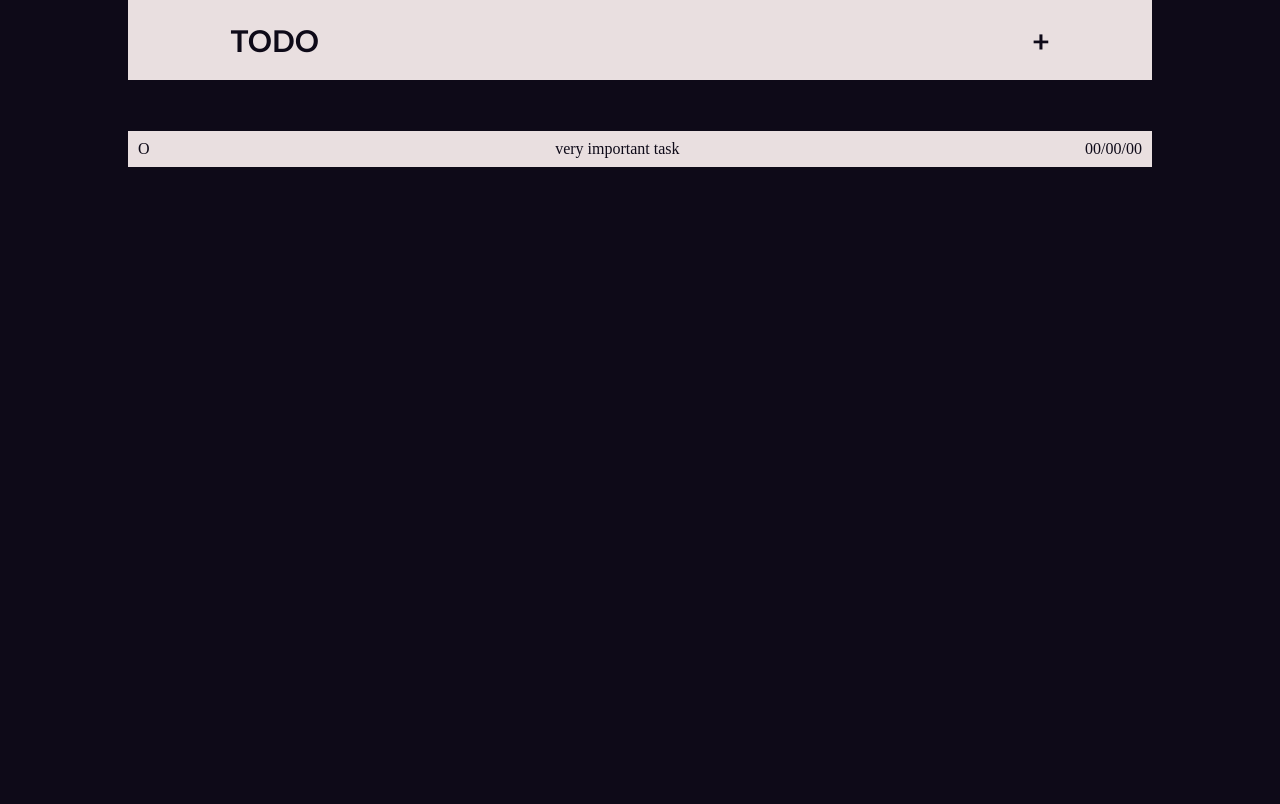
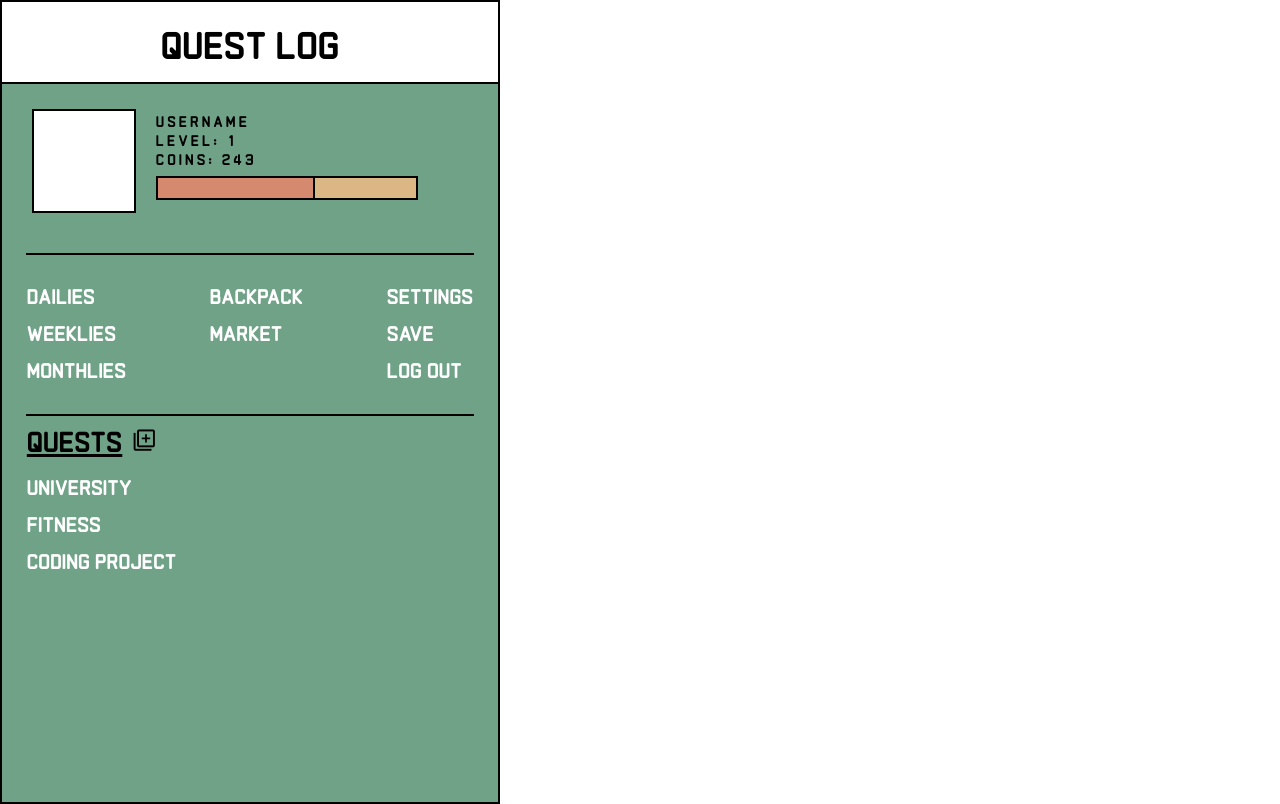
Before and after one commit to oriodev/todolist, a website built with webpack: page dist/index.html in a window 1280 px wide. Built offline with nearby package versions, Linux system fonts and the light colour scheme.

Commit message:
finished inital sidebar design

```diff
--- /dev/null
+++ b/src/_flexbox.scss
@@ -0,0 +1,6 @@
+@mixin align($position, $direction, $horidirection) {
+    display: flex;
+    flex-direction: $direction;
+    justify-content: $position;
+    align-items: $horidirection;
+}
--- a/src/_variables.scss
+++ b/src/_variables.scss
@@ -1,4 +1,25 @@
-$black: #0E0A18;
-$purple: #3c154c;
-$blue: #4717F7;
-$white: #E9DFE0;
+// colours
+$background: #FBFBFB;
+$white: #ffffff;
+$green: #70A288;
+$yellow: #DAB785;
+$red: #D5896F;
+$black: black;
+
+// fonts
+@font-face {
+    font-family: 'Monomaniac-one';
+    src: url('./MonomaniacOne-Regular.woff') format('woff'),
+}
+
+// numbers
+$border: 2px solid black;
+
+// icons
+.material-symbols-outlined {
+  font-variation-settings:
+  'FILL' 0,
+  'wght' 500,
+  'GRAD' 200,
+  'opsz' 48
+}
--- a/src/style.scss
+++ b/src/style.scss
@@ -1,53 +1,174 @@
 @import '_reset';
 @import '_variables';
+@import '_flexbox.scss';
 
 body {
-    background-color: $black;
-    color: $black;
-    display: flex;
-    justify-content: center;
+    font-family: 'Monomaniac-one';
 }
 
 .container {
-    width: 80%;
+    width: 100vw;
     height: 100vh;
+    display: grid;
+    grid-template: 100% / clamp(300px, 45%, 500px) 1fr;
 }
 
-.header {
+// SIDEBAR
 
+.sidebar {
+    height: 100vh;
+    background-color: $green;
+    border: $border;
+    display: flex;
+    flex-direction: column;
+    align-items: center;
+}
+
+.titlediv {
+    @include align(center, row, center);
+    height: 80px;
     width: 100%;
-    height: 10vh;
-
-    display: flex;
-    justify-content: space-between;
-    align-items: center;
-
     background-color: $white;
 
-    h3 {
-        font-family:'Trebuchet MS', 'Lucida Sans Unicode', 'Lucida Grande', 'Lucida Sans', Arial, sans-serif;
-        font-weight: 800;
-        font-size: 30px;
-        padding-left: 10%;
-    }
+    border-bottom: $border;
 
-    h3:last-child {
-        padding-right: 10%;
-        cursor: pointer;
-    }
+    letter-spacing: 35%;
+    font-size: 40px;
+}
+
+// PROFILE SECTION
+
+.profilediv {
+    display: flex;
+    width: 90%;
+    gap: 20px;
+    padding: 5% 5% 5% 7%;
 
 }
 
-.tododisplay {
-    margin-top: 5%;
-    padding: 5px;
+.profilepic {
+    flex-shrink: 0;
+    height: 100px;
+    width: 100px;
+    background-color: $white;
+    border: $border;
+}
 
-    background-color: $white;
+.profileinfo {
+    width: 100%;
+
+    p {
+        letter-spacing: 3px;
+        padding-top: 3px;
+    }
+}
+
+.levelbar {
+    width: clamp(130px, 80%, 300px);
+    height: 20px;
+
+    margin-top: 10px;
+
+    background-color: $yellow;
+
+    border: $border;
+}
+
+.levelbaroverlay {
+    width: 60%;
+    height: 20px;
+
+    background-color: $red;
+    border-right: $border;
+}
+
+.sidebarline {
+    border: 1px solid $black;
+    width: 90%;
+    margin-top: 15px;
+}
+
+// NAV SECTION
+
+.navdiv {
+
+    @include align(space-between, row, flex-start);
+    width: 90%;
+    margin: 20px 0;
+
+
+    a {
+        color: $white;
+        font-size: 22px;
+        text-decoration: none;
+
+        &:hover {
+            color: $black;
+        }
+    }
+}
+
+.questnav {
+    display: flex;
+    flex-direction: column;
+    gap: 15px;
+}
+
+.travelnav {
+    display: flex;
+    flex-direction: column;
+    gap: 15px;
+}
+
+.settingsnav {
+    display: flex;
+    flex-direction: column;
+    gap: 15px;
+}
+
+// PROJECT SECTION
+
+.questdiv {
+    width: 90%;
     color: $black;
 }
 
-.todo {
+.questdivtitle {
     display: flex;
-    justify-content: space-between;
-    padding: 5px;
+    gap: 10px;
+    font-size: 30px;
+
+    h1 {
+        text-decoration: underline;
+    }
+
+    a {
+        color: $black;
+        text-decoration: none;
+
+        &:hover {
+            color: $white;
+        }
+
+    }
 }
+
+.questlist {
+    @include align(flex-start, column, flex-start);
+    gap: 15px;
+    margin-top: 20px;
+}
+
+.quest {
+
+    font-size: 22px;
+
+    a {
+        color: $white;
+        text-decoration: none;
+
+        &:hover {
+            color: $black;
+        }
+    }
+}
```
Also changed, not shown: dist/a668a4c9d209a4cdbf94.woff (added), dist/bundle.js, dist/index.html, src/MonomaniacOne-Regular.woff (added).
